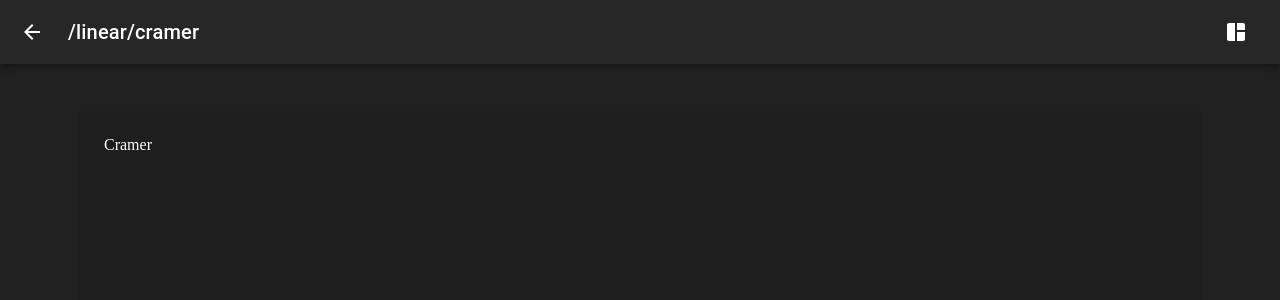
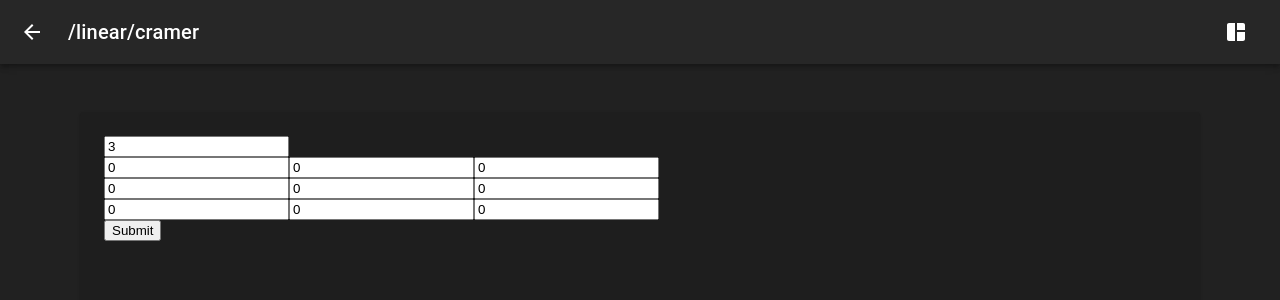
Before and after one commit to SWitsarut/numer-web, a React (Vite) app: page /linear/cramer in a window 1280 px wide. Shown: the top 300 px of the page. Built offline with nearby package versions, Linux system fonts and the light colour scheme.

Commit message:
add input matrix

```diff
--- a/src/pages/linear equation/Cramer.tsx
+++ b/src/pages/linear equation/Cramer.tsx
@@ -2,17 +2,75 @@ import axios from "axios";
 import { useEffect, useState } from "react";
 
 function Cramer() {
-	useEffect(() => {
-		document.title = "Secant";
-	}, []);
+	const [size, setSize] = useState<number>(3);
 	const [A, setA] = useState<number[][]>([[]]);
 	const [B, setB] = useState<number[]>([]);
+
+	useEffect(() => {
+		document.title = "Cramer";
+	}, []);
+
+	useEffect(() => {
+		setA(new Array(size).fill(new Array(size).fill(0)));
+	}, [size]);
 	const fetchAnswer = async () => {
-		await axios.post("http://localhost:8080/secant", {}).then((e) => {
+		await axios.post("http://localhost:8080/cramer", {}).then((e) => {
 			e.status;
 		});
 	};
-	return <div>Cramer</div>;
+
+	const handleMatrixChange = (rowIndex: number, colIndex: number, newValue: number) => {
+		setA((prevA) => {
+			const newA = prevA.map((row, i) => {
+				if (i === rowIndex) {
+					return row.map((value, j) => (j === colIndex ? newValue : value));
+				}
+				return row;
+			});
+			return newA;
+		});
+	};
+
+	return (
+		<>
+			<input
+				type="number"
+				value={size}
+				onChange={(e) => {
+					setSize(() => {
+						return Number(e.target.value);
+					});
+				}}
+			/>
+			<form
+				onSubmit={(e) => {
+					e.preventDefault();
+					console.log(A);
+				}}
+			>
+				{A.map((row, rowIndex) => {
+					return (
+						<div key={rowIndex}>
+							{A[rowIndex].map((col, colIndex) => {
+								return (
+									<input
+										type="number"
+										key={`${rowIndex},${colIndex}`}
+										value={A[rowIndex][colIndex]}
+										onChange={(e) => {
+											const newValue = Number(e.target.value);
+											handleMatrixChange(rowIndex, colIndex, newValue);
+										}}
+									/>
+								);
+							})}
+						</div>
+					);
+				})}
+			</form>
+			<button type="submit">Submit</button>
+		</>
+	);
 }
 
 export default Cramer;
```
Also changed, not shown: 1 other file (tests, documents, lock files or other folders).
